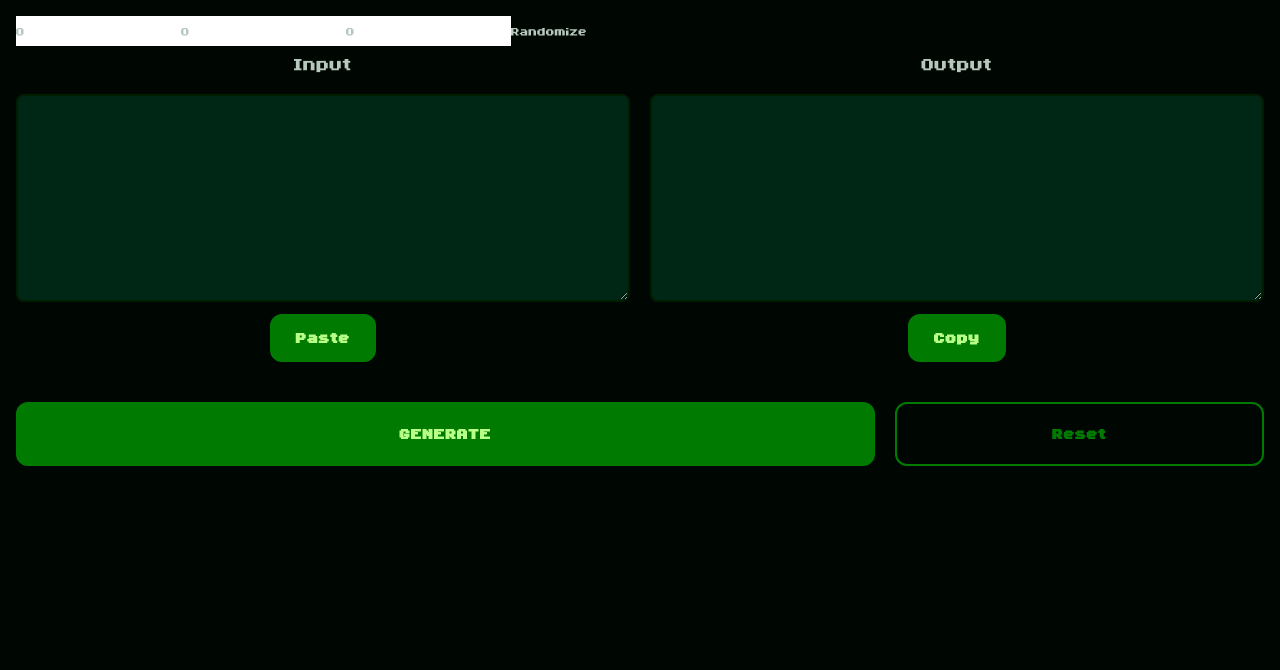
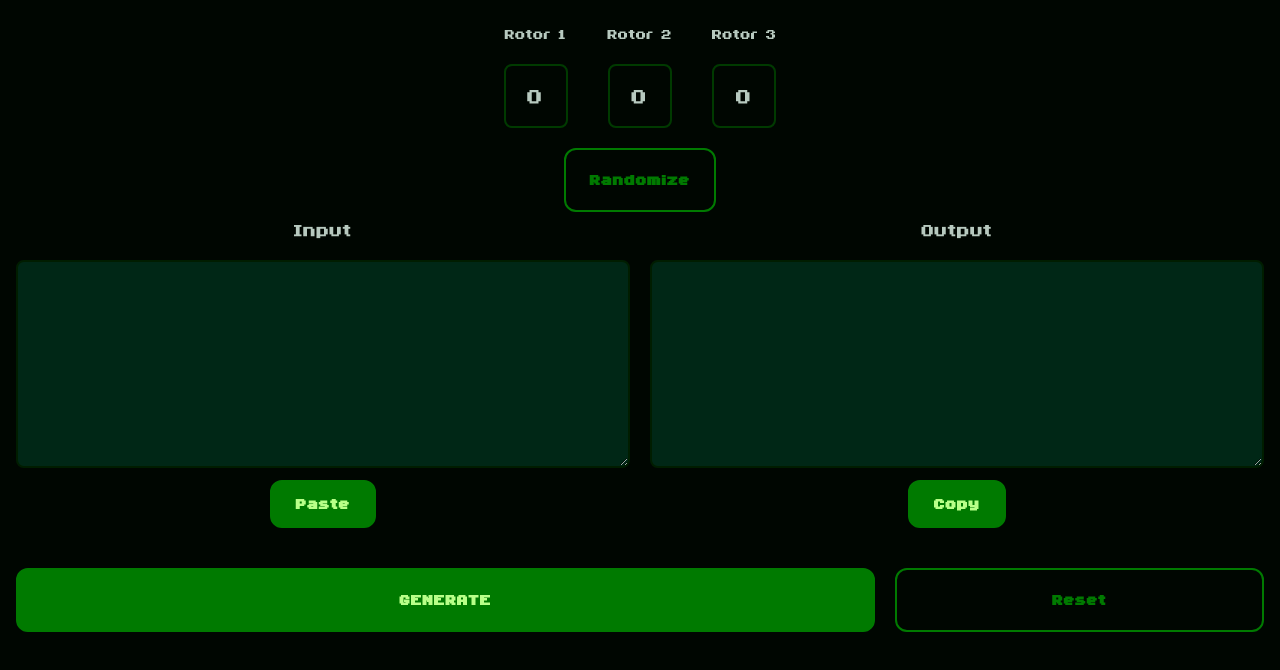
Before and after one commit to parsalemi/enigma, an Angular app: page / in a window 1280 px wide. Shown: the top 670 px of the page. Built offline with nearby package versions, Linux system fonts and the light colour scheme.

Commit message:
style: style for rotors

```diff
--- a/src/app/components/rotors/rotors.css
+++ b/src/app/components/rotors/rotors.css
@@ -0,0 +1,30 @@
+input {
+  width: 64px;
+  height: 64px;
+  text-align: center;
+  border: 2px solid var(--primary-800);
+  background-color: var(--basic-1100);
+  border-radius: 8px;
+  font-size: 2.25rem;
+  letter-spacing: 1px;
+  transition: all .1s;
+
+  &:focus-visible{
+    outline: none;
+    border: 2px solid var(--primary-700);
+  }
+}
+
+input::-webkit-outer-spin-button,
+input::-webkit-inner-spin-button {
+    -webkit-appearance: none;
+    margin: 0;
+}
+
+input[type=number] {
+    -moz-appearance:textfield;
+}
+
+label {
+  font-size: 1.5rem;
+}
--- a/src/app/components/rotors/rotors.html
+++ b/src/app/components/rotors/rotors.html
@@ -1,4 +1,15 @@
-<input type="number" [(ngModel)]="settings[0]" (input)="emitValue()">
-<input type="number" [(ngModel)]="settings[1]" (input)="emitValue()">
-<input type="number" [(ngModel)]="settings[2]" (input)="emitValue()">
-<button (click)="randomizeSettings()">Randomize</button>
+<div class="flex gap-10 items-center justify-center">
+  <div class="flex flex-col gap-3 items-center justify-center">
+    <label for="rotor1">Rotor 1</label>
+    <input name="rotor1" type="number" inputmode="numeric" [(ngModel)]="settings[0]" (input)="emitValue()">
+  </div>
+  <div class="flex flex-col gap-3 items-center justify-center">
+    <label for="rotor2">Rotor 2</label>
+    <input name="rotor2" type="number" inputmode="numeric" [(ngModel)]="settings[1]" (input)="emitValue()">
+  </div>
+  <div class="flex flex-col gap-3 items-center justify-center">
+    <label for="rotor3">Rotor 3</label>
+    <input name="rotor3" type="number" inputmode="numeric" [(ngModel)]="settings[2]" (input)="emitValue()">
+  </div>
+</div>
+<button class="btn-secondary block mx-auto mt-5" (click)="randomizeSettings()">Randomize</button>
```
